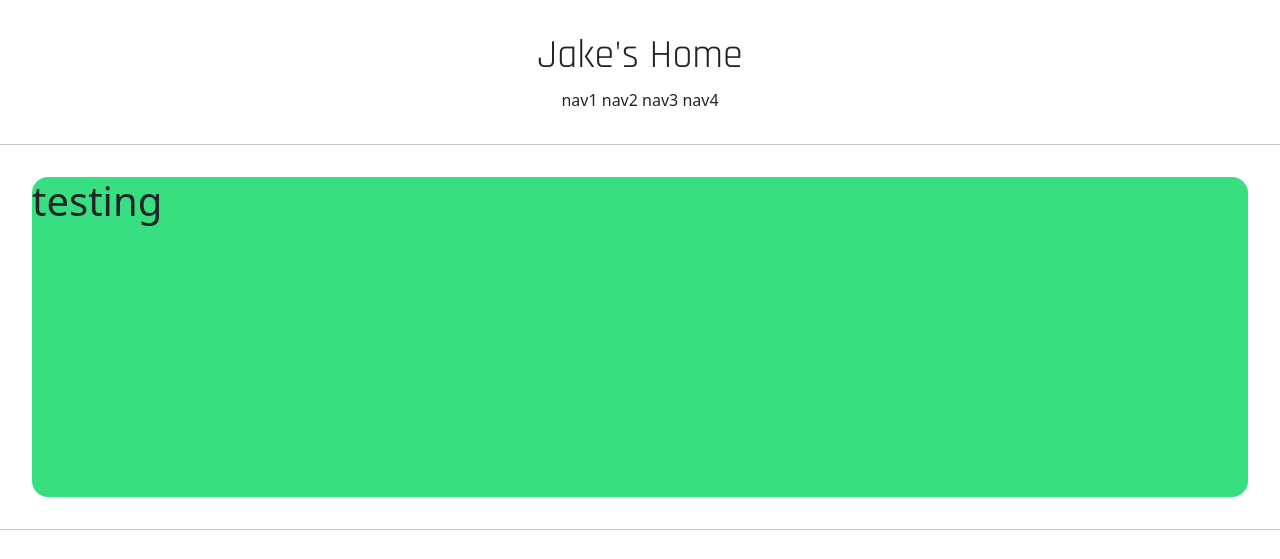
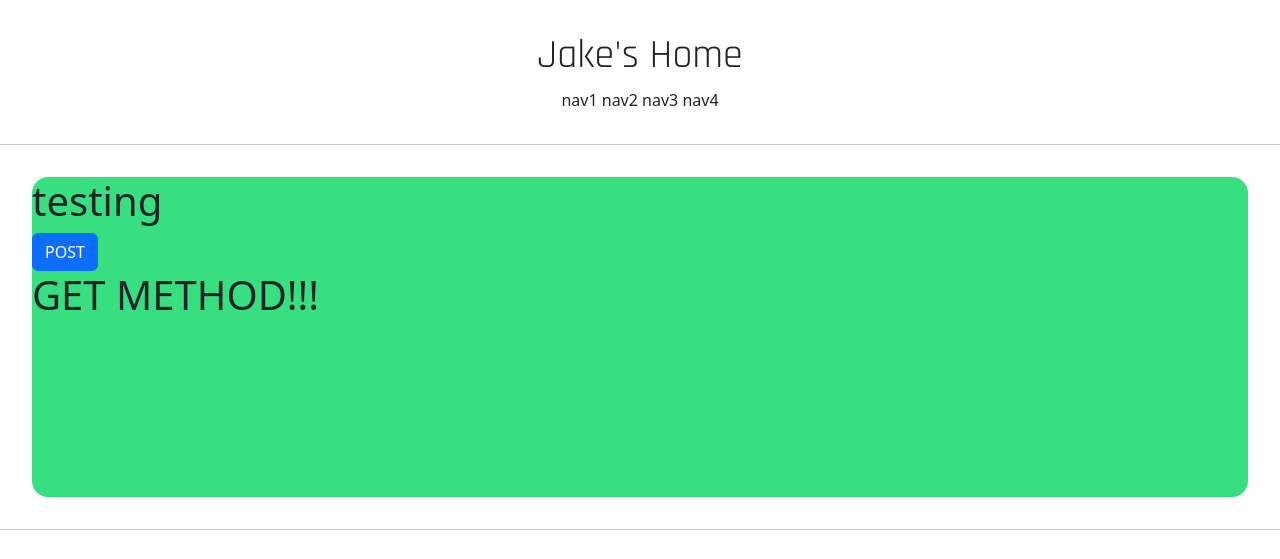
Before and after one commit to JuhoYoun/My-Home, a Django app: page /account/hello_world in a window 1280 px wide. Shown: the top 559 px of the page. Run offline with Django 4.2, Linux system fonts and the light colour scheme.

Commit message:
Lecture 16

```diff
--- a/accountapp/templates/accountapp/hello_world.html
+++ b/accountapp/templates/accountapp/hello_world.html
@@ -5,5 +5,14 @@
         <h1>
             testing
         </h1>
+
+        <form action="/account/hello_world" method="post">
+            {% csrf_token %}
+            <input type="submit" class="btn btn-primary" value="POST">
+        </form>
+
+        <h1>
+            {{ text }}
+        </h1>
     </div>
 {% endblock %}
--- a/accountapp/views.py
+++ b/accountapp/views.py
@@ -6,4 +6,7 @@ from django.shortcuts import render
 
 def hello_world(request):
     #return HttpResponse("Hello World")
-    return render(request, 'accountapp/hello_world.html')
+    if request.method == "POST":
+        return render(request, 'accountapp/hello_world.html', context={'text' : 'POST METHOD!!!'})
+    else:
+        return render(request, 'accountapp/hello_world.html', context={'text': 'GET METHOD!!!'})
```
